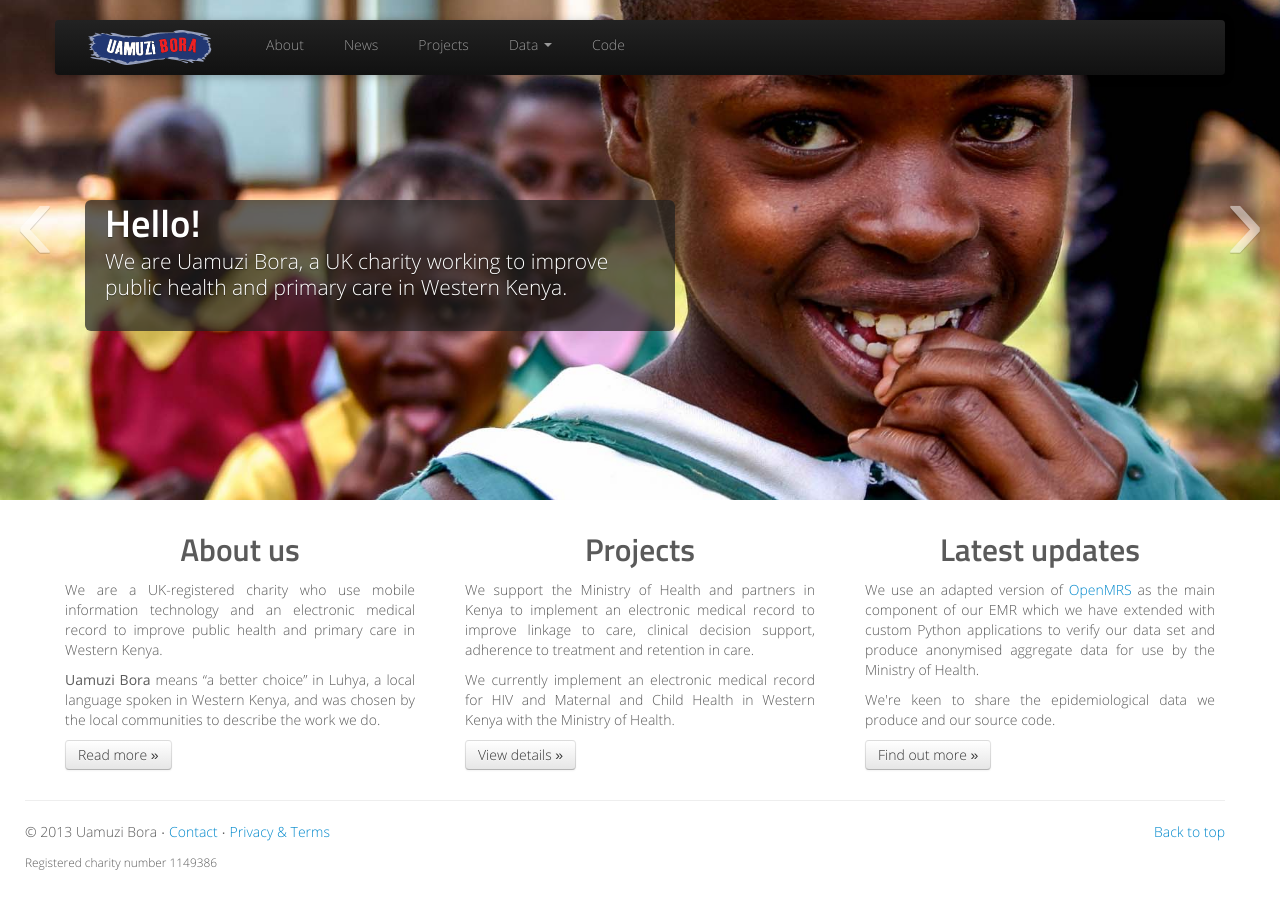
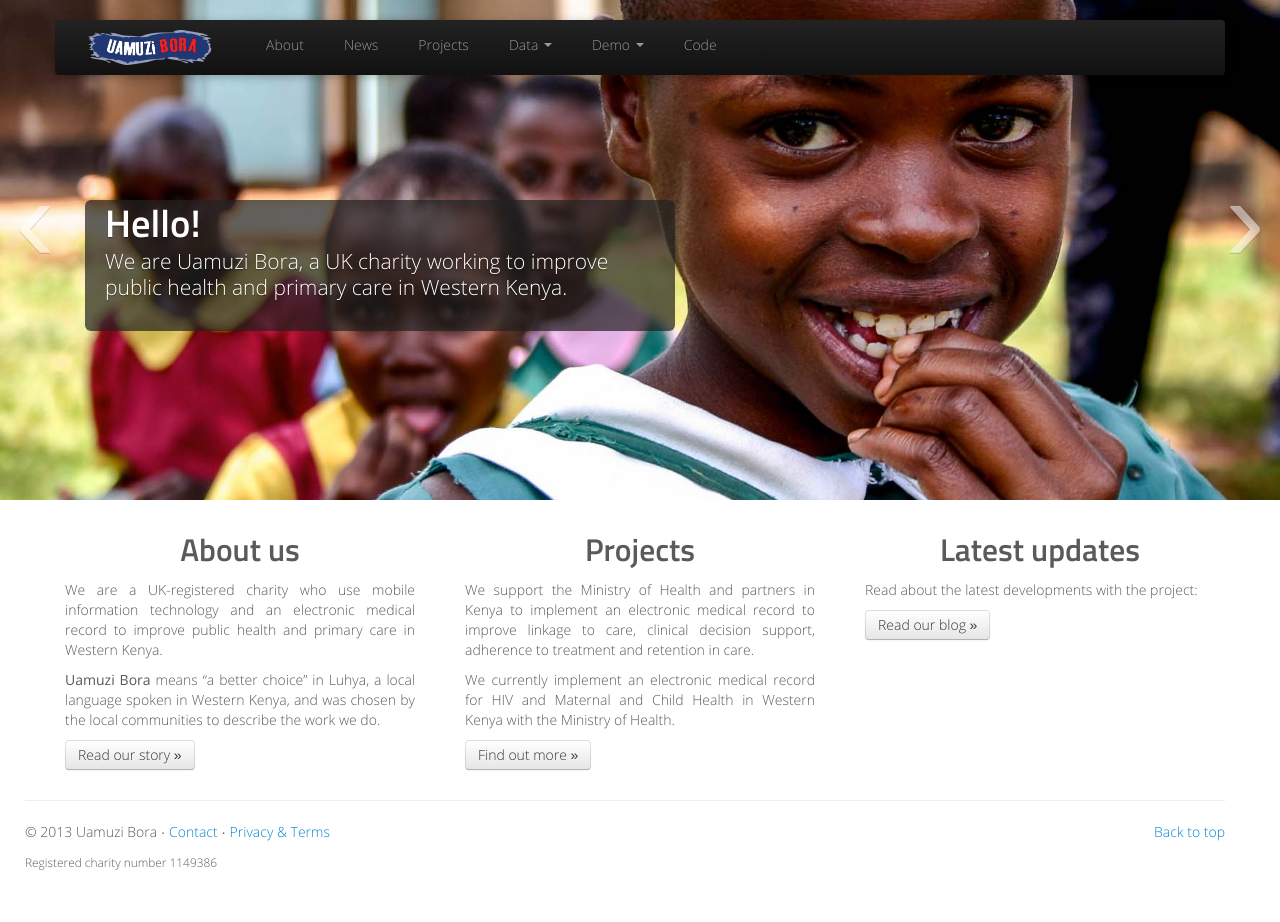
Before and after one commit to uamuzibora/uamuzibora.org, a Jekyll site: the page built from index.html, in a window 1280 px wide. Built offline with Jekyll 4.4.1, drawn with Linux system fonts in a browser that asks for light colours; Markdown is read by kramdown in place of the engine named in the settings; comment, search, counter and statistics services are not loaded.

Commit message:
More changes

```diff
--- /dev/null
+++ b/_includes/updates.html
@@ -0,0 +1,6 @@
+{% for post in paginator.posts %}
+<dl>
+	<dt><a href="{{ post.url }}">{{ post.title }}</a></dt>
+	<dd class="muted">by {{ post.author }} &middot; {{ post.date }}</dd>
+</dl>
+{% endfor %}
--- a/_layouts/default.html
+++ b/_layouts/default.html
@@ -54,6 +54,12 @@
 										<li><a href="{{ site.url }}{{ site.baseurl }}data/mch">MCH Dashboard</a></li>
 									</ul>
 								</li>
+								<li class="dropdown"><a href="#" class="dropdown-toggle" data-toggle="dropdown">Demo <b class="caret"></b></a>
+									<ul class="dropdown-menu">
+										<li><a href="{{ site.url }}{{ site.baseurl }}demo/hiv">HIV EMR Demo</a></li>
+										<li><a href="{{ site.url }}{{ site.baseurl }}demo/mch">MCH EMR Demo</a></li>
+									</ul>
+								</li>
 								<li><a href="https://github.com/uamuzibora">Code</a></li>
 							</ul>
 						</div><!--/.nav-collapse -->
--- a/about/team/index.html
+++ b/about/team/index.html
@@ -30,7 +30,7 @@
 	<div class="media-body">
 		<h4 class="media-heading">Kenrick Turner</h4>
 		<h5 class="media-heading muted">Development Lead</h5>
-		<p>In 1964, Kenrick Turner was sent to jail for a crime he did not commit. He promptly escaped from a maximum security stockade and today remains at large in the Los Angeles underground. If you have a problem, and if you can find him, you should call... the A Team. [Cue music]</p>
+		<p>Kenrick is a medical doctor based in the UK. He co-founded the project with John in 2009 and continues to work on it in a volunteer capacity. He mainly works on the user interface side of things, and telling John what isn't possible and then usually proving himself wrong.</p>
 	</div>
 </div>
 <div class="media">
@@ -40,7 +40,7 @@
 	<div class="media-body">
 		<h4 class="media-heading">Gunnar Rø</h4>
 		<h5 class="media-heading muted">Data Tsar</h5>
-		<p>In 1964, Kenrick Turner was sent to jail for a crime he did not commit. He promptly escaped from a maximum security stockade and today remains at large in the Los Angeles underground. If you have a problem, and if you can find him, you should call... the A Team. [Cue music]</p>
+		<p>Gunnar is a PhD student in theoretical physics at the University of Durham. When not colliding particles, he's particularly adept at backend API design, statistics and skiing.</p>
 	</div>
 </div>
 <div class="media">
@@ -50,6 +50,6 @@
 	<div class="media-body">
 		<h4 class="media-heading">Andrew Ho</h4>
 		<h5 class="media-heading muted">Database Guru</h5>
-		<p>In 1964, Kenrick Turner was sent to jail for a crime he did not commit. He promptly escaped from a maximum security stockade and today remains at large in the Los Angeles underground. If you have a problem, and if you can find him, you should call... the A Team. [Cue music]</p>
+		<p>Andrew is a medical doctor working in the UK. He is involved in all aspects of the project, but has particular expertise in database and systems administration with a healthy degree of panache with shell scripts.</p>
 	</div>
 </div>
--- a/assets/css/custom.css
+++ b/assets/css/custom.css
@@ -100,6 +100,11 @@
 
 .no-photo-spacer {
   padding-top: 70px;
+}
+
+.marketing dl {
+  text-align: left;
+  padding-left: 10%;
 }
 
 
--- a/data/mch/index.html
+++ b/data/mch/index.html
@@ -64,7 +64,7 @@
 							</div>
 							<div class="span3 well well-small">
 								<h3>Malaria Prophylaxis</h3>
-								<div id="ipt13Completed"><<img src="{{site.url}}{{site.baseurl}}assets/img/loading-icon.gif">/div>
+								<div id="ipt13Completed"><img src="{{site.url}}{{site.baseurl}}assets/img/loading-icon.gif"></div>
 								<div id="ipt13Percent"></div>
 								<p class="small muted">Pregnant women <a href="#ipt13Completed" data-toggle="tooltip" data-placement="bottom" title="Pregnant women who have completed 3 courses of Intermittant Preventive Treatment (IPT) for malaria">completed IPT1-3</a></p>
 							</div>
--- a/index.html
+++ b/index.html
@@ -91,19 +91,19 @@
 			<h2>About us</h2>
 			<p>We are a UK-registered charity who use mobile information technology and an electronic medical record to improve public health and primary care in Western Kenya.</p>
 			<p><strong>Uamuzi Bora</strong> means “a better choice” in Luhya, a local language spoken in Western Kenya, and was chosen by the local communities to describe the work we do.</p>
-          <p><a class="btn" href="{{ site.url }}{{ site.baseurl }}about">Read more &raquo;</a></p>
+          <p><a class="btn" href="{{ site.url }}{{ site.baseurl }}about">Read our story &raquo;</a></p>
         </div><!-- /.span4 -->
         <div class="span4">
           <h2>Projects</h2>
           <p>We support the Ministry of Health and partners in Kenya to implement an electronic medical record to improve linkage to care, clinical decision support, adherence to treatment and retention in care.</p>
           <p>We currently implement an electronic medical record for HIV and Maternal and Child Health in Western Kenya with the Ministry of Health.</p>
-          <p><a class="btn" href="#">View details &raquo;</a></p>
+          <p><a class="btn" href="{{site.url}}{{site.baseurl}}projects">Find out more &raquo;</a></p>
         </div><!-- /.span4 -->
         <div class="span4">
           <h2>Latest updates</h2>
-          <p>We use an adapted version of <a href="http://openmrs.org">OpenMRS</a> as the main component of our EMR which we have extended with custom Python applications to verify our data set and produce anonymised aggregate data for use by the Ministry of Health.
-          <p>We're keen to share the epidemiological data we produce and our source code.</p>
-          <p><a class="btn" href="#">Find out more &raquo;</a></p>
+          <p>Read about the latest developments with the project:</p>
+          {% include updates.html %}
+          <p><a class="btn" href="{{site.url}}{{site.baseurl}}blog">Read our blog &raquo;</a></p>
         </div><!-- /.span4 -->
       </div><!-- /.row -->
 
```
Also changed, not shown: contact/index.md (+1 -3 lines).
